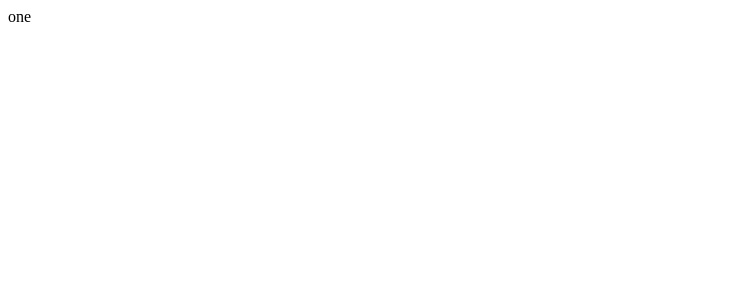
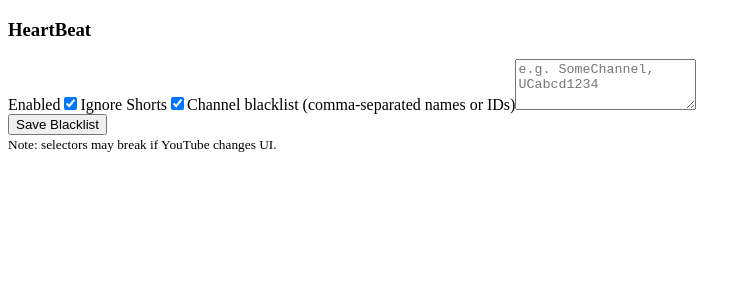
Before and after one commit to NwobiaDavid/heartbeat, a React (Vite) app: page / in a window 1280 px wide. Shown: the top 300 px of the page, without its empty margins (0-751 px from the left). Built offline with nearby package versions, Linux system fonts and the light colour scheme.

Commit message:
Add popup UI with settings stored in chrome.storage and synced to active tab

```diff
--- a/src/App.jsx
+++ b/src/App.jsx
@@ -1,12 +1,117 @@
+import React, { useEffect, useState } from 'react';
 
-import './App.css'
+const STORAGE_KEYS = {
+  ENABLED: 'autolike_enabled',
+  IGNORE_SHORTS: 'autolike_ignore_shorts',
+  BLACKLIST: 'autolike_blacklist',
+};
+
+function save(key, value) {
+  return new Promise((resolve) => {
+    const obj = {};
+    obj[key] = value;
+    chrome.storage.sync.set(obj, () => resolve());
+  });
+}
+
+function load(keys) {
+  return new Promise((resolve) =>
+    chrome.storage.sync.get(keys, (res) => resolve(res))
+  );
+}
 
 function App() {
+  const [enabled, setEnabled] = useState(true);
+  const [ignoreShorts, setIgnoreShorts] = useState(true);
+  const [blacklist, setBlacklist] = useState('');
+  const [status, setStatus] = useState('');
+
+  useEffect(() => {
+    (async () => {
+      const res = await load([
+        STORAGE_KEYS.ENABLED,
+        STORAGE_KEYS.IGNORE_SHORTS,
+        STORAGE_KEYS.BLACKLIST,
+      ]);
+      if (res[STORAGE_KEYS.ENABLED] !== undefined)
+        setEnabled(res[STORAGE_KEYS.ENABLED]);
+      if (res[STORAGE_KEYS.IGNORE_SHORTS] !== undefined)
+        setIgnoreShorts(res[STORAGE_KEYS.IGNORE_SHORTS]);
+      if (res[STORAGE_KEYS.BLACKLIST] !== undefined)
+        setBlacklist(res[STORAGE_KEYS.BLACKLIST]);
+    })();
+  }, []);
+
+  const onToggle = async (next) => {
+    setEnabled(next);
+    await save(STORAGE_KEYS.ENABLED, next);
+    setStatus('Saved');
+    setTimeout(() => setStatus(''), 900);
+
+    // Broadcast to content scripts in active tab
+    chrome.tabs.query({ active: true, currentWindow: true }, (tabs) => {
+      if (tabs[0])
+        chrome.tabs.sendMessage(tabs[0].id, {
+          type: 'SET_ENABLED',
+          enabled: next,
+        });
+    });
+  };
+
+  const onIgnoreShorts = async (v) => {
+    setIgnoreShorts(v);
+    await save(STORAGE_KEYS.IGNORE_SHORTS, v);
+    setStatus('Saved');
+    setTimeout(() => setStatus(''), 900);
+  };
+
+  const onSaveBlacklist = async () => {
+    await save(STORAGE_KEYS.BLACKLIST, blacklist);
+    setStatus('Saved');
+    setTimeout(() => setStatus(''), 900);
+  };
   return (
     <>
-     one
+      <div className="popup">
+        <h3>HeartBeat</h3>
+        <label className="row">
+          <span>Enabled</span>
+          <input
+            type="checkbox"
+            checked={enabled}
+            onChange={(e) => onToggle(e.target.checked)}
+          />
+        </label>
+
+        <label className="row">
+          <span>Ignore Shorts</span>
+          <input
+            type="checkbox"
+            checked={ignoreShorts}
+            onChange={(e) => onIgnoreShorts(e.target.checked)}
+          />
+        </label>
+
+        <label>
+          <span>Channel blacklist (comma-separated names or IDs)</span>
+          <textarea
+            rows={3}
+            value={blacklist}
+            onChange={(e) => setBlacklist(e.target.value)}
+            placeholder="e.g. SomeChannel, UCabcd1234"
+          />
+        </label>
+        <div className="row">
+          <button onClick={onSaveBlacklist}>Save Blacklist</button>
+          <span className="status">{status}</span>
+        </div>
+
+        <footer>
+          <small>Note: selectors may break if YouTube changes UI.</small>
+        </footer>
+      </div>
     </>
-  )
+  );
 }
 
-export default App
+export default App;
```
Also changed, not shown: eslint.config.js (+10 -7 lines), public/popup.html (added, +12 -0 lines).
